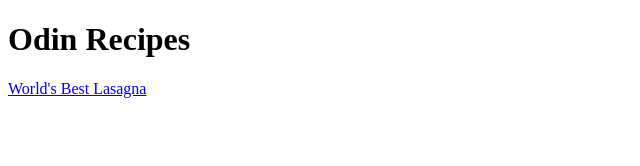
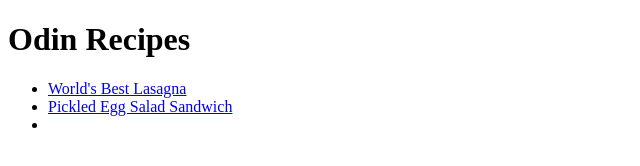
Before and after one commit to giftmbuso/odin-recipes, a plain HTML site: page index.html in a window 1280 px wide. Shown: the whole page, without its empty margins (0-640 px from the left). Drawn offline with Linux system fonts and the light colour scheme.

Commit message:
updating the second recipe link

```diff
--- a/index.html
+++ b/index.html
@@ -7,6 +7,11 @@
 </head>
 <body>
     <h1>Odin Recipes</h1>
-    <a href="recipes/lasagna.html">World's Best Lasagna</a>
+    <ul>
+        <li> <a href="recipes/lasagna.html">World's Best Lasagna</a></li>
+        <li><a href="recipes/pickled-salad-sandwich.html">Pickled Egg Salad Sandwich</a></li>
+        <li></li>
+    </ul>
+
 </body>
 </html>
```
